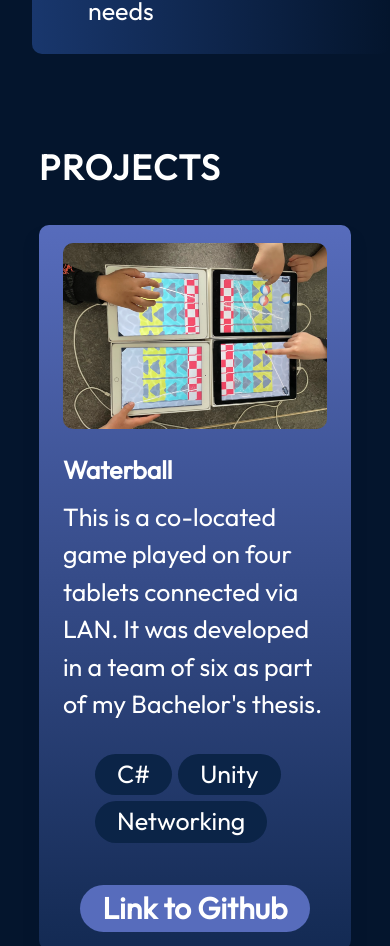
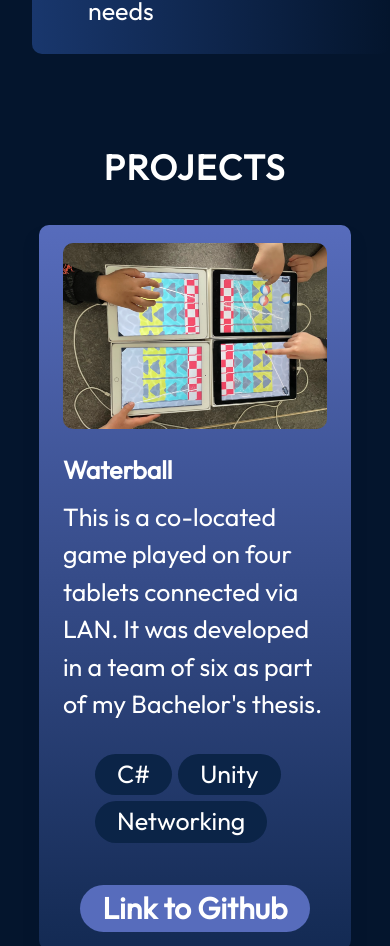
Before and after one commit to AntonGole/Portfolio, a React (Vite) app: page / in a window 390 px wide. Shown: the part 4769-5715 px from the top of the page. Built offline with nearby package versions, Linux system fonts and the light colour scheme.

Commit message:
Fixed allignment of Project title

```diff
--- a/src/components/Projects/Projects.module.css
+++ b/src/components/Projects/Projects.module.css
@@ -24,3 +24,9 @@
     gap: 100px;
     width: 100%;
 }
+
+@media screen and (max-width: 1004px) {
+    .title {
+    text-align: center;
+    }
+}
```
